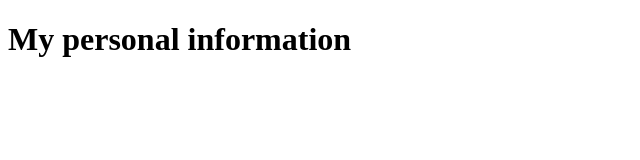
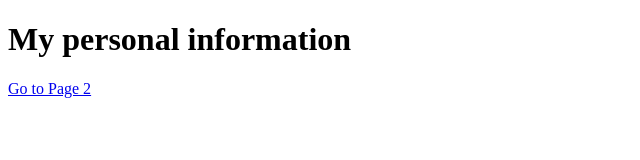
Before and after one commit to a1b2c3-rgb/LINKED-PAGES, a plain HTML site: page index 1.html in a window 1280 px wide. Shown: the whole page, without its empty margins (0-640 px from the left). Drawn offline with Linux system fonts and the light colour scheme.

Commit message:
Update index 1.html

```diff
--- a/index 1.html
+++ b/index 1.html
@@ -4,6 +4,6 @@
 </head>
 <body>
     <h1> My personal information </h1>
-
+    <a href="index2.html">Go to Page 2</a>
 </body>
 </html>
```
